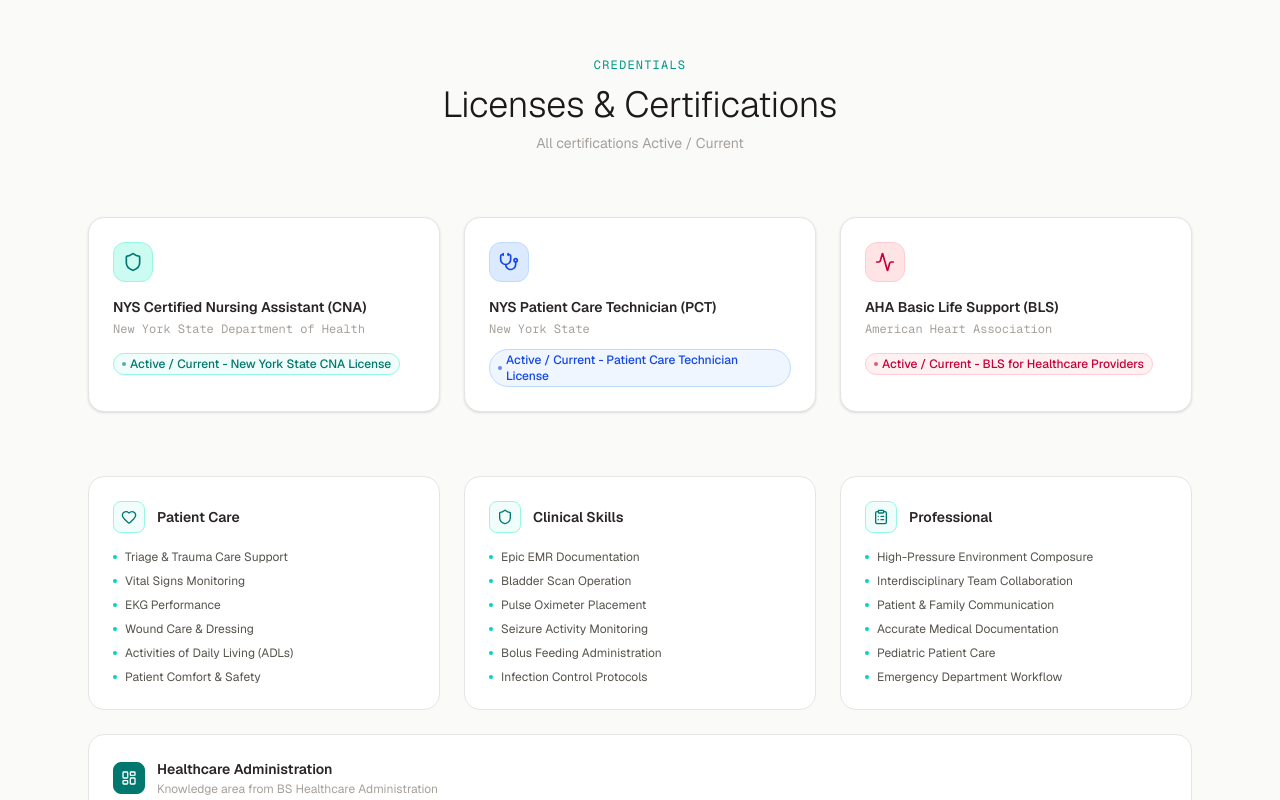
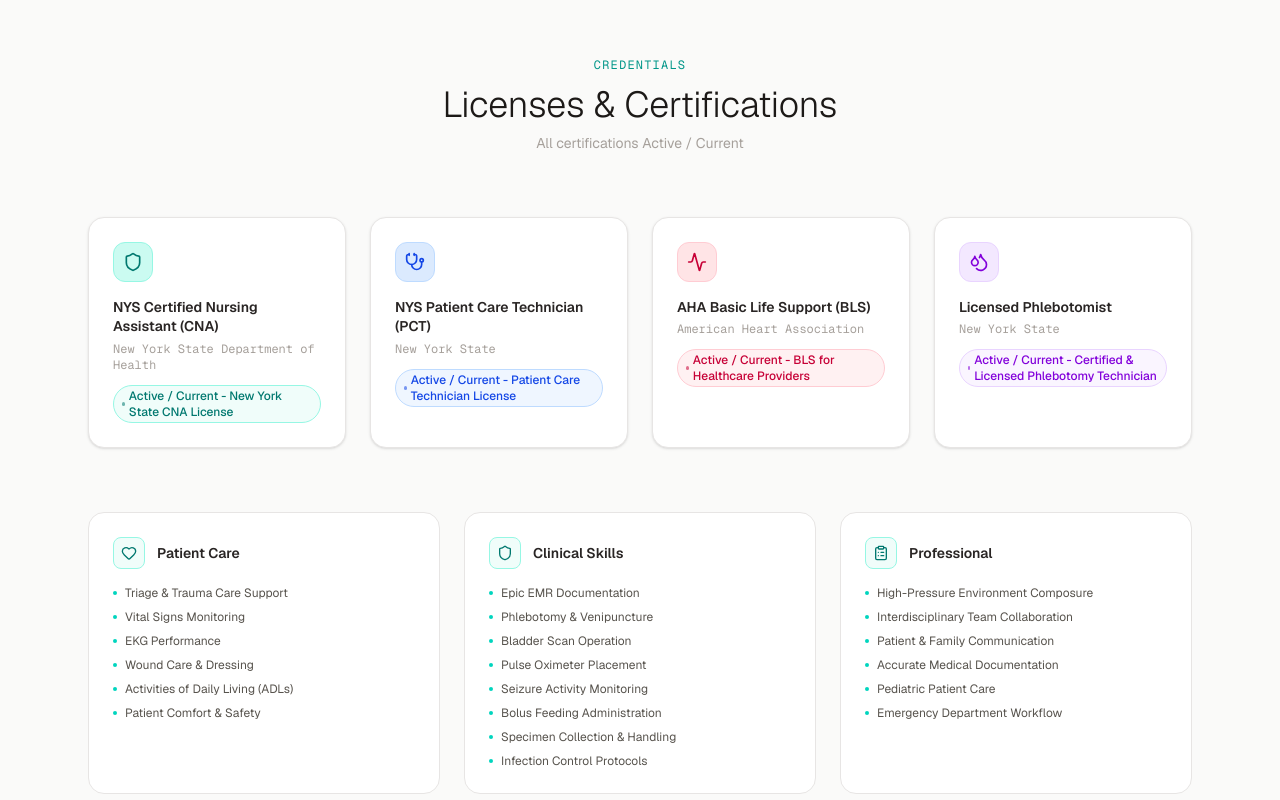
Before and after one commit to cyberkoder/stephanie-portfolio, a Next.js app: page / in a window 1280 px wide. Shown: the part 2000-2800 px from the top of the page. Built offline with nearby package versions, Linux system fonts and the light colour scheme.

Commit message:
feat: add Licensed Phlebotomist credential and phlebotomy skills

```diff
--- a/app/page.tsx
+++ b/app/page.tsx
@@ -19,6 +19,7 @@ import {
   Stethoscope,
   ClipboardList,
   LayoutDashboard,
+  Droplets,
 } from "lucide-react";
 
 // ─── Data ─────────────────────────────────────────────────────────────────────
@@ -60,6 +61,13 @@ const CREDENTIALS = [
     detail: "Active / Current - BLS for Healthcare Providers",
     color: "rose",
   },
+  {
+    icon: Droplets,
+    title: "Licensed Phlebotomist",
+    issuer: "New York State",
+    detail: "Active / Current - Certified & Licensed Phlebotomy Technician",
+    color: "purple",
+  },
 ];
 
 const SKILLS = [
@@ -80,10 +88,12 @@ const SKILLS = [
     icon: Shield,
     items: [
       "Epic EMR Documentation",
+      "Phlebotomy & Venipuncture",
       "Bladder Scan Operation",
       "Pulse Oximeter Placement",
       "Seizure Activity Monitoring",
       "Bolus Feeding Administration",
+      "Specimen Collection & Handling",
       "Infection Control Protocols",
     ],
   },
@@ -459,18 +469,20 @@ export default function Home() {
             <p className="text-stone-400 text-sm mt-2">All certifications Active / Current</p>
           </div>
 
-          <div className="grid md:grid-cols-3 gap-6 mb-16">
+          <div className="grid sm:grid-cols-2 lg:grid-cols-4 gap-6 mb-16">
             {CREDENTIALS.map((cred) => {
               const Icon = cred.icon;
               const iconBg: Record<string, string> = {
                 teal: "bg-teal-100 border-teal-200 text-teal-700",
                 blue: "bg-blue-100 border-blue-200 text-blue-700",
                 rose: "bg-rose-100 border-rose-200 text-rose-700",
+                purple: "bg-purple-100 border-purple-200 text-purple-700",
               };
               const badgeBg: Record<string, string> = {
                 teal: "bg-teal-50 text-teal-700 border-teal-200",
                 blue: "bg-blue-50 text-blue-700 border-blue-200",
                 rose: "bg-rose-50 text-rose-700 border-rose-200",
+                purple: "bg-purple-50 text-purple-700 border-purple-200",
               };
               return (
                 <div
@@ -656,7 +668,7 @@ export default function Home() {
               </div>
               <div>
                 <p className="text-xs font-mono text-stone-400 mb-1">Certifications</p>
-                <p className="text-sm text-stone-700">NYS CNA, NYS PCT, AHA BLS - Active</p>
+                <p className="text-sm text-stone-700">NYS CNA, NYS PCT, AHA BLS, Phlebotomist - Active</p>
               </div>
               <div>
                 <p className="text-xs font-mono text-stone-400 mb-1">EMR Systems</p>
@@ -674,7 +686,7 @@ export default function Home() {
             <span className="text-sm text-stone-500">Stephanie Leonenko</span>
           </div>
           <p className="text-xs text-stone-400 font-mono">
-            NYS CNA - NYS PCT - AHA BLS - Commack, NY
+            NYS CNA - NYS PCT - AHA BLS - Phlebotomist - Commack, NY
           </p>
           <p className="text-xs text-stone-400">
             &copy; {new Date().getFullYear()} Stephanie Leonenko
```
